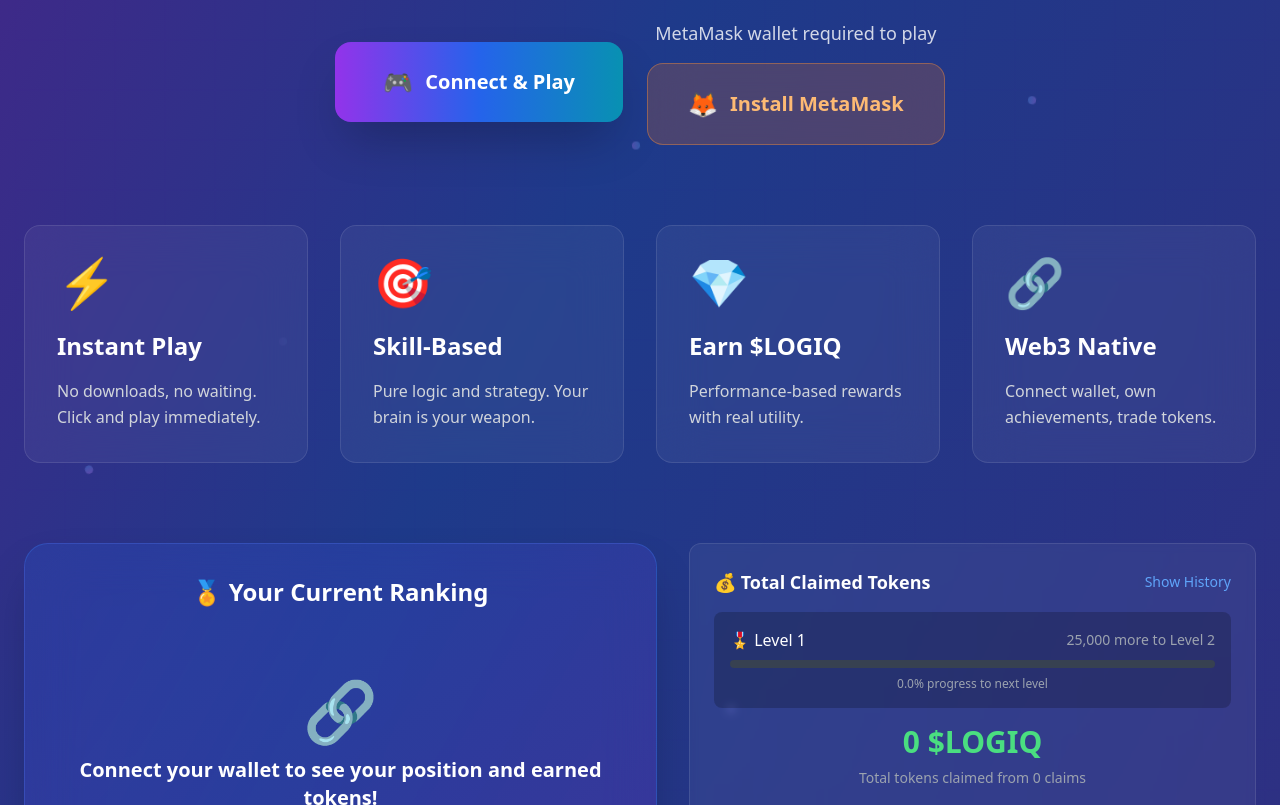
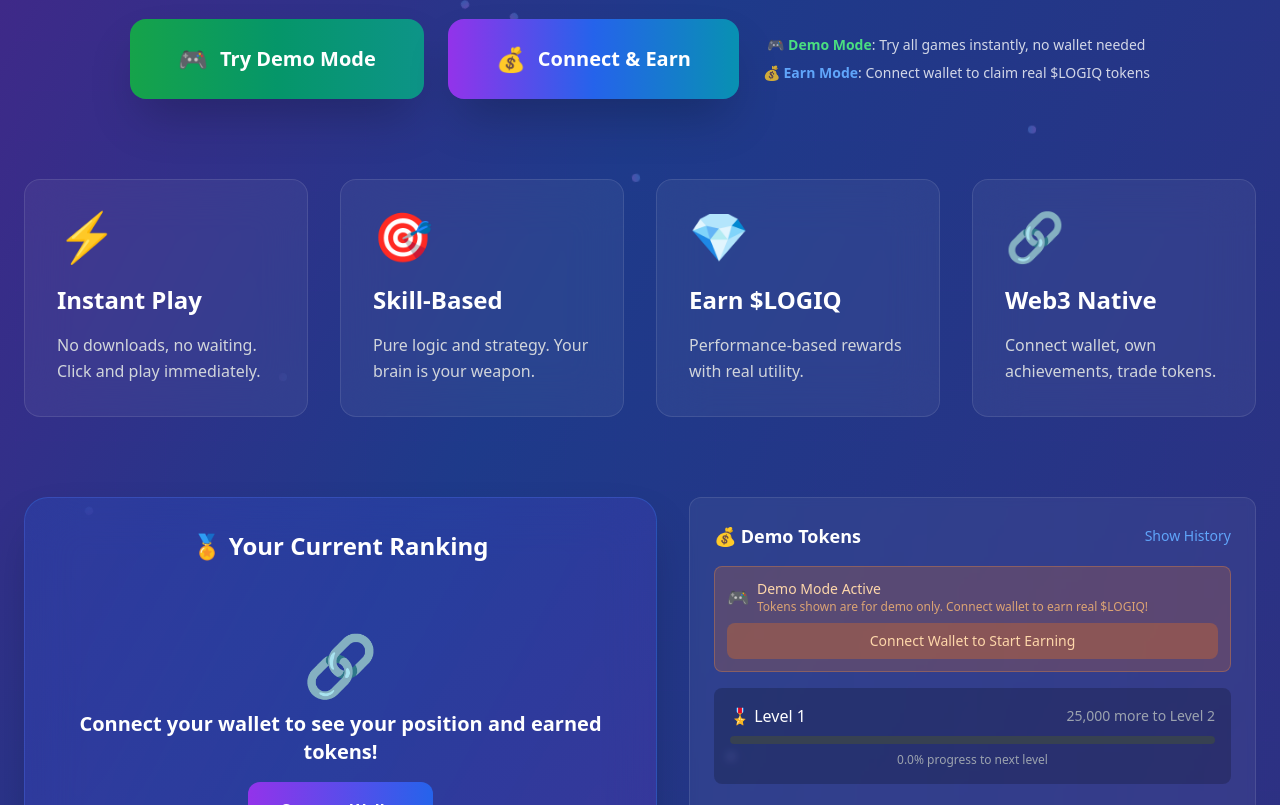
Before and after one commit to zarekvos/logiplay, a React (Vite) app: page / in a window 1280 px wide. Shown: the part 1075-1880 px from the top of the page. Built offline with nearby package versions, Linux system fonts and the light colour scheme.

Commit message:
feat: Add Demo Mode + Fix TypeScript errors - Complete demo/wallet mode implementation

```diff
--- a/src/components/ClaimedTokensDisplay.tsx
+++ b/src/components/ClaimedTokensDisplay.tsx
@@ -1,8 +1,10 @@
 import { useState } from 'react';
 import { useGame } from '../contexts/GameContext';
+import { useWallet } from '../contexts/WalletContext';
 
 export default function ClaimedTokensDisplay() {
-  const { totalClaimedTokens, claimHistory, getUserLevel, getNextLevelTokens, getLevelProgress, getMilestone, formatTokens: gameFormatTokens } = useGame();
+  const { totalClaimedTokens, claimHistory, getUserLevel, getNextLevelTokens, getLevelProgress, getMilestone, formatTokens: gameFormatTokens, isDemo, demoTokens } = useGame();
+  const { isConnected, connectWallet } = useWallet();
   const [showHistory, setShowHistory] = useState(false);
 
   const formatTokens = (amount: number): string => {
@@ -34,7 +36,7 @@
     <div className="bg-white/5 backdrop-blur-sm rounded-xl p-6 border border-white/10">
       <div className="flex items-center justify-between mb-4">
         <h3 className="text-lg font-semibold text-white flex items-center">
-          💰 Total Claimed Tokens
+          💰 {isDemo ? 'Demo Tokens' : 'Total Claimed Tokens'}
         </h3>
         <button
           onClick={() => setShowHistory(!showHistory)}
@@ -43,6 +45,29 @@
           {showHistory ? 'Hide History' : 'Show History'}
         </button>
       </div>
+
+      {/* Demo Mode Indicator */}
+      {isDemo && (
+        <div className="bg-orange-500/20 border border-orange-400/30 rounded-lg p-3 mb-4">
+          <div className="flex items-center space-x-2">
+            <span className="text-orange-400 text-lg">🎮</span>
+            <div className="flex-1">
+              <p className="text-orange-200 font-medium text-sm">Demo Mode Active</p>
+              <p className="text-orange-300/80 text-xs">
+                Tokens shown are for demo only. Connect wallet to earn real $LOGIQ!
+              </p>
+            </div>
+          </div>
+          {!isConnected && (
+            <button
+              onClick={connectWallet}
+              className="mt-2 w-full bg-orange-500/30 hover:bg-orange-500/40 text-orange-200 px-4 py-2 rounded-lg text-sm font-medium transition-colors"
+            >
+              Connect Wallet to Start Earning
+            </button>
+          )}
+        </div>
+      )}
 
       {/* Level Progress Section */}
       <div className="bg-black/20 rounded-lg p-4 mb-4">
@@ -74,11 +99,14 @@
 
       {/* Total Claimed Display */}
       <div className="text-center mb-4">
-        <div className="text-3xl font-bold text-green-400 mb-2" title={`${totalClaimedTokens.toLocaleString()} $LOGIQ`}>
-          {formatTokens(totalClaimedTokens)} $LOGIQ
+        <div className="text-3xl font-bold text-green-400 mb-2" title={`${isDemo ? demoTokens : totalClaimedTokens.toLocaleString()} $LOGIQ`}>
+          {formatTokens(isDemo ? demoTokens : totalClaimedTokens)} $LOGIQ
         </div>
         <p className="text-gray-400 text-sm">
-          Total tokens claimed from {claimHistory.length} claim{claimHistory.length !== 1 ? 's' : ''}
+          {isDemo
+            ? `Demo tokens earned from gameplay`
+            : `Total tokens claimed from ${claimHistory.length} claim${claimHistory.length !== 1 ? 's' : ''}`
+          }
         </p>
       </div>
 
--- a/src/components/ModernHomePage.tsx
+++ b/src/components/ModernHomePage.tsx
@@ -13,7 +13,7 @@
 
 export default function HomePage({ onShowAbout, onShowGames, onShowLeaderboard }: HomePageProps) {
   const { isConnected, address, connectWallet, isLoading } = useWallet();
-  const { gameState, totalClaimedTokens, syncWalletData, getUserLevel, getLevelProgress, getMilestone, formatTokens } = useGame();
+  const { gameState, totalClaimedTokens, syncWalletData, getUserLevel, getLevelProgress, getMilestone, formatTokens, setDemoMode } = useGame();
   const [mousePosition, setMousePosition] = useState({ x: 0, y: 0 });
   const [isVisible, setIsVisible] = useState(false);
 
@@ -36,13 +36,26 @@
     return () => window.removeEventListener('mousemove', handleMouseMove);
   }, []);
 
-  const handleStartGame = () => {
+  const handleDemoMode = () => {
+    setDemoMode(true);
+    if (onShowGames) {
+      onShowGames(); // Navigate to games center in demo mode
+    }
+  };
+
+  const handleWalletMode = () => {
     if (!isConnected) {
-      connectWallet().then(() => {});
-      return;
-    }
-    if (onShowGames) {
-      onShowGames(); // Navigate to games center
+      connectWallet().then(() => {
+        setDemoMode(false);
+        if (onShowGames) {
+          onShowGames();
+        }
+      });
+    } else {
+      setDemoMode(false);
+      if (onShowGames) {
+        onShowGames();
+      }
     }
   };
 
@@ -208,38 +221,42 @@
 
             {/* CTA Buttons */}
             <div className="flex flex-col sm:flex-row items-center justify-center space-y-4 sm:space-y-0 sm:space-x-6 mb-16">
+              {/* Demo Mode Button */}
               <button
-                onClick={handleStartGame}
+                onClick={handleDemoMode}
+                className="relative overflow-hidden bg-gradient-to-r from-green-600 via-emerald-600 to-teal-600 hover:from-green-700 hover:via-emerald-700 hover:to-teal-700 text-white px-12 py-6 rounded-2xl font-bold text-xl transition-all duration-300 transform hover:scale-105 shadow-2xl group"
+              >
+                <div className="absolute inset-0 bg-gradient-to-r from-transparent via-white/20 to-transparent transform -translate-x-full group-hover:translate-x-full transition-transform duration-1000"></div>
+                <span className="relative flex items-center space-x-3">
+                  <span className="text-2xl">🎮</span>
+                  <span>Try Demo Mode</span>
+                </span>
+              </button>
+
+              {/* Wallet Mode Button */}
+              <button
+                onClick={handleWalletMode}
                 disabled={isLoading}
                 className="relative overflow-hidden bg-gradient-to-r from-purple-600 via-blue-600 to-cyan-600 hover:from-purple-700 hover:via-blue-700 hover:to-cyan-700 text-white px-12 py-6 rounded-2xl font-bold text-xl transition-all duration-300 transform hover:scale-105 disabled:opacity-50 disabled:scale-100 shadow-2xl group"
               >
                 <div className="absolute inset-0 bg-gradient-to-r from-transparent via-white/20 to-transparent transform -translate-x-full group-hover:translate-x-full transition-transform duration-1000"></div>
                 <span className="relative flex items-center space-x-3">
-                  <span className="text-2xl">🎮</span>
+                  <span className="text-2xl">💰</span>
                   <span>
-                    {isLoading ? 'Connecting...' : isConnected ? 'Start Playing Now' : 'Connect & Play'}
+                    {isLoading ? 'Connecting...' : isConnected ? 'Play & Earn $LOGIQ' : 'Connect & Earn'}
                   </span>
                 </span>
               </button>
 
-              {!isConnected && (
-                <div className="text-center">
-                  <p className="text-white/80 text-lg mb-4">
-                    MetaMask wallet required to play
-                  </p>
-                  <a
-                    href="https://metamask.io/download/"
-                    target="_blank"
-                    rel="noopener noreferrer"
-                    className="bg-orange-500/20 backdrop-blur-xl hover:bg-orange-500/30 text-orange-300 px-10 py-6 rounded-2xl font-bold text-xl border border-orange-400/40 hover:border-orange-400/60 transition-all duration-300 transform hover:scale-105 inline-block"
-                  >
-                    <span className="flex items-center space-x-3">
-                      <span className="text-2xl">🦊</span>
-                      <span>Install MetaMask</span>
-                    </span>
-                  </a>
-                </div>
-              )}
+              {/* Info Text */}
+              <div className="text-center max-w-md">
+                <p className="text-white/80 text-sm mb-2">
+                  🎮 <span className="text-green-400 font-semibold">Demo Mode</span>: Try all games instantly, no wallet needed
+                </p>
+                <p className="text-white/80 text-sm">
+                  💰 <span className="text-blue-400 font-semibold">Earn Mode</span>: Connect wallet to claim real $LOGIQ tokens
+                </p>
+              </div>
             </div>
           </div>
 
--- a/src/contexts/GameContext.tsx
+++ b/src/contexts/GameContext.tsx
@@ -22,6 +22,8 @@
   totalClaimedTokens: number;
   claimHistory: Array<{ amount: number; gameType: GameType; timestamp: number; }>;
   gameSessions: GameSession[];
+  isDemo: boolean;
+  demoTokens: number;
   startGame: (gameType?: GameType) => void;
   movePlayer: (direction: 'up' | 'down' | 'left' | 'right') => void;
   nextLevel: () => void;
@@ -41,6 +43,8 @@
   getLevelProgress: () => number;
   getMilestone: () => { rank: string; emoji: string; color: string; nextRank: string | null; tokensNeeded: number };
   formatTokens: (tokens: number) => string;
+  setDemoMode: (demo: boolean) => void;
+  resetDemoProgress: () => void;
 }
 
 const GameContext = createContext<GameContextType | undefined>(undefined);
@@ -90,6 +94,9 @@
 };
 
 export function GameProvider({ children }: GameProviderProps) {
+  const [isDemo, setIsDemo] = useState(true); // Default demo mode
+  const [demoTokens, setDemoTokens] = useState(0);
+
   const [gameState, setGameState] = useState<GameState>(() => {
     const saved = localStorage.getItem(STORAGE_KEY);
     if (saved) {
@@ -454,13 +461,30 @@
   };
 
   const finishGame = () => {
+    const tokensEarned = calculateGameTokenReward(currentGame, 1, 'normal');
+
     setGameState(prev => ({
       ...prev,
       isCompleted: true,
     }));
+
+    // Add tokens to demo or real balance
+    if (isDemo) {
+      setDemoTokens(prev => prev + tokensEarned);
+    } else {
+      setGameState(prev => ({
+        ...prev,
+        tokens: prev.tokens + tokensEarned
+      }));
+    }
   };
 
   const claimRewards = () => {
+    // Prevent claiming in demo mode
+    if (isDemo) {
+      return 0;
+    }
+
     const totalTokens = gameState.tokens;
 
     setTotalClaimedTokens((prev: number) => prev + totalTokens);
@@ -540,15 +564,36 @@
     console.log('✅ Wallet data synced successfully');
   };
 
+  // Demo mode functions
+  const setDemoMode = (demo: boolean) => {
+    setIsDemo(demo);
+    if (!demo) {
+      // When exiting demo mode, reset demo tokens
+      setDemoTokens(0);
+    }
+  };
+
+  const resetDemoProgress = () => {
+    setDemoTokens(0);
+    setGameState(prev => ({
+      ...prev,
+      score: 0,
+      tokens: 0,
+      level: 1
+    }));
+  };
+
   return (
     <GameContext.Provider
       value={{
-        gameState,
+        gameState: isDemo ? { ...gameState, tokens: demoTokens } : gameState,
         currentGame,
         claimedTokens,
         totalClaimedTokens,
         claimHistory,
         gameSessions,
+        isDemo,
+        demoTokens,
         startGame,
         movePlayer,
         nextLevel,
@@ -568,6 +613,8 @@
         getLevelProgress,
         getMilestone,
         formatTokens,
+        setDemoMode,
+        resetDemoProgress,
       }}
     >
       {children}
```
